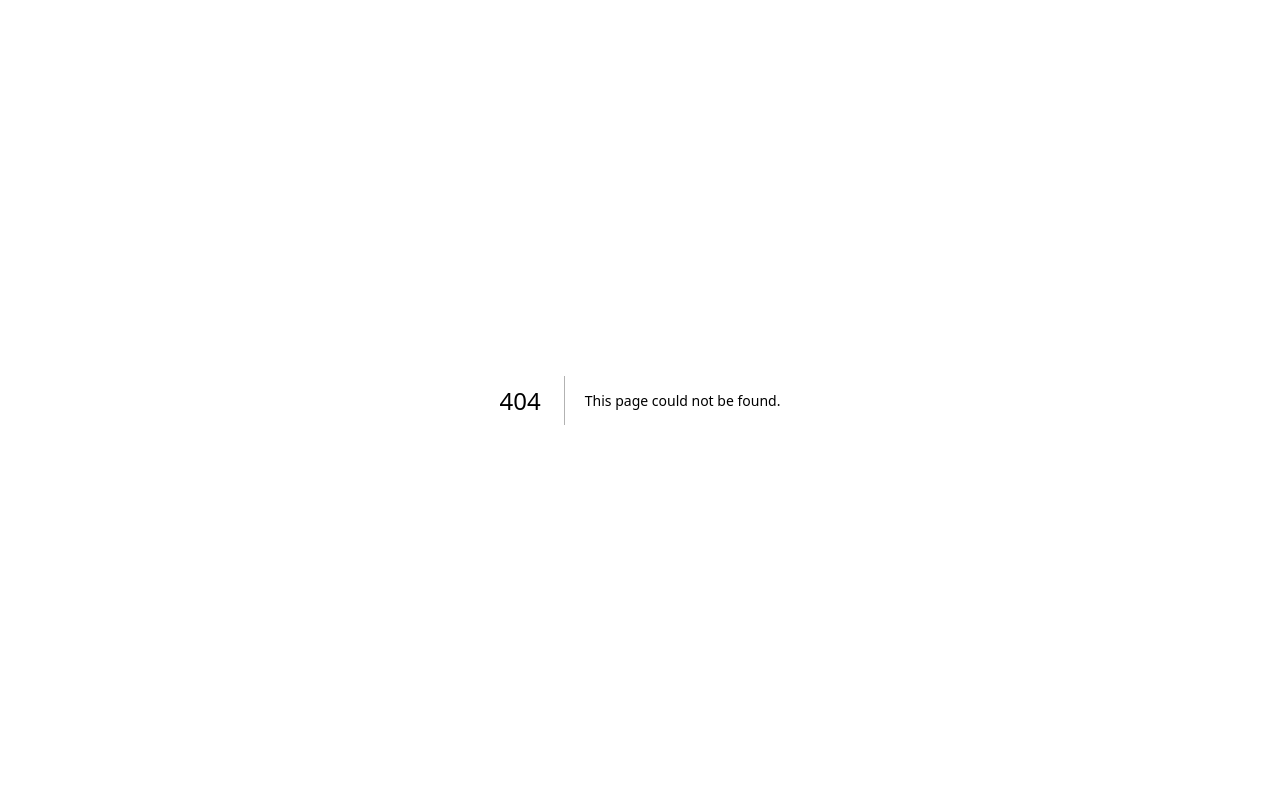
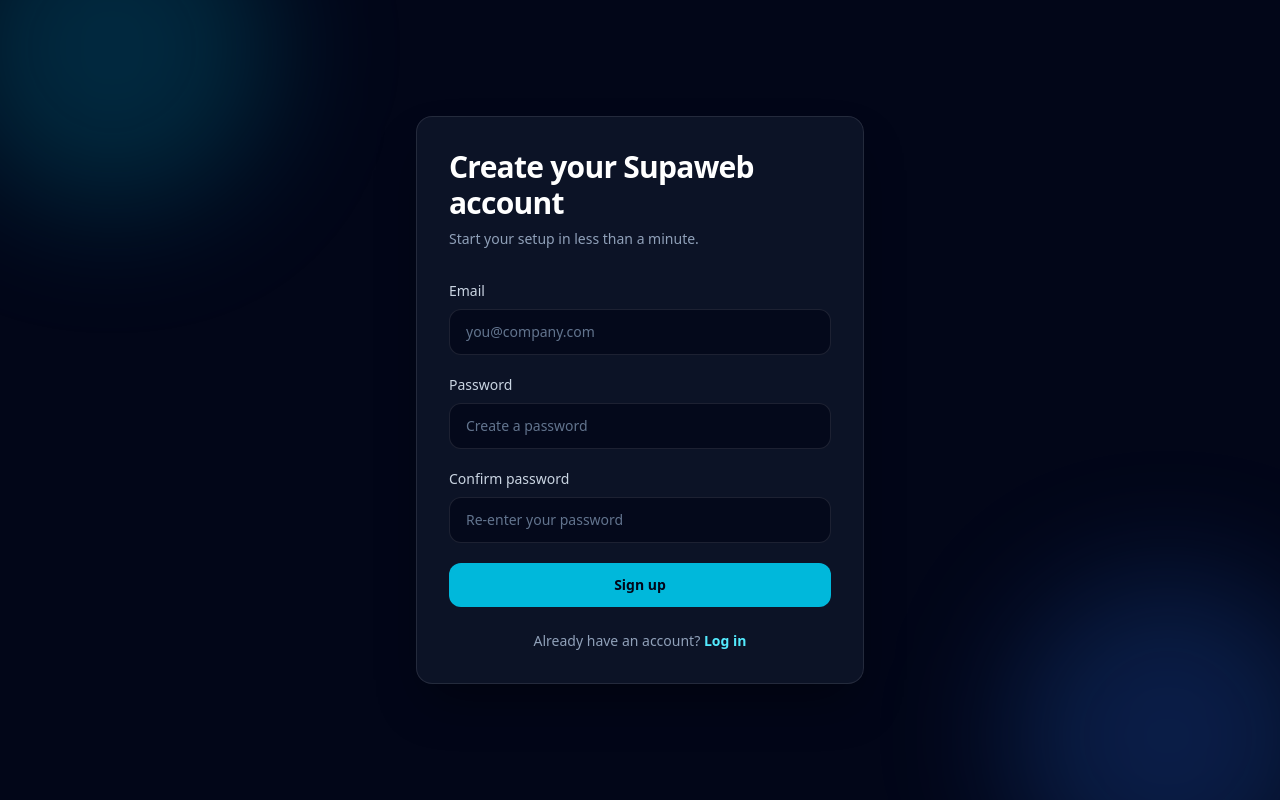
Before and after one commit to ahmed1medhat/supaweb-web, a Next.js app: page /signup in a window 1280 px wide. Before the commit this address had no page. Built offline with nearby package versions, Linux system fonts and the light colour scheme.

Commit message:
Added signup page

```diff
--- /dev/null
+++ b/app/signup/page.tsx
@@ -0,0 +1,131 @@
+"use client";
+
+import Link from "next/link";
+import { useRouter } from "next/navigation";
+import { FormEvent, useState } from "react";
+import { createClient } from "@/utils/supabase/client";
+
+export default function SignupPage() {
+  const router = useRouter();
+
+  const [email, setEmail] = useState("");
+  const [password, setPassword] = useState("");
+  const [confirmPassword, setConfirmPassword] = useState("");
+  const [isLoading, setIsLoading] = useState(false);
+  const [errorMessage, setErrorMessage] = useState("");
+
+  const handleSubmit = async (event: FormEvent<HTMLFormElement>) => {
+    event.preventDefault();
+    setErrorMessage("");
+
+    if (password !== confirmPassword) {
+      setErrorMessage("Passwords do not match");
+      return;
+    }
+
+    setIsLoading(true);
+
+    try {
+      const supabase = createClient();
+      const { error } = await supabase.auth.signUp({
+        email,
+        password,
+      });
+
+      setIsLoading(false);
+
+      if (error) {
+        setErrorMessage(error.message || "Unable to create account. Please try again.");
+        return;
+      }
+
+      router.push("/select-plan");
+    } catch {
+      setIsLoading(false);
+      setErrorMessage("Unable to create account. Please try again.");
+    }
+  };
+
+  return (
+    <main className="relative flex min-h-screen items-center justify-center overflow-hidden bg-slate-950 px-4 text-slate-100">
+      <div className="pointer-events-none absolute -top-28 -left-12 h-80 w-80 rounded-full bg-cyan-500/20 blur-3xl" />
+      <div className="pointer-events-none absolute -right-12 -bottom-24 h-80 w-80 rounded-full bg-blue-500/20 blur-3xl" />
+
+      <div className="relative w-full max-w-md rounded-2xl border border-white/10 bg-slate-900/80 p-8 shadow-2xl shadow-black/40 backdrop-blur-xl">
+        <h1 className="text-3xl font-bold tracking-tight text-white">Create your Supaweb account</h1>
+        <p className="mt-2 text-sm text-slate-400">Start your setup in less than a minute.</p>
+
+        <form onSubmit={handleSubmit} className="mt-8 space-y-5">
+          <div>
+            <label htmlFor="email" className="mb-2 block text-sm font-medium text-slate-300">
+              Email
+            </label>
+            <input
+              id="email"
+              type="email"
+              value={email}
+              onChange={(event) => setEmail(event.target.value)}
+              required
+              autoComplete="email"
+              className="w-full rounded-xl border border-white/10 bg-slate-950/70 px-4 py-3 text-sm text-white outline-none ring-cyan-400/60 transition placeholder:text-slate-500 focus:border-cyan-400/50 focus:ring-2"
+              placeholder="you@company.com"
+            />
+          </div>
+
+          <div>
+            <label htmlFor="password" className="mb-2 block text-sm font-medium text-slate-300">
+              Password
+            </label>
+            <input
+              id="password"
+              type="password"
+              value={password}
+              onChange={(event) => setPassword(event.target.value)}
+              required
+              autoComplete="new-password"
+              className="w-full rounded-xl border border-white/10 bg-slate-950/70 px-4 py-3 text-sm text-white outline-none ring-cyan-400/60 transition placeholder:text-slate-500 focus:border-cyan-400/50 focus:ring-2"
+              placeholder="Create a password"
+            />
+          </div>
+
+          <div>
+            <label htmlFor="confirm-password" className="mb-2 block text-sm font-medium text-slate-300">
+              Confirm password
+            </label>
+            <input
+              id="confirm-password"
+              type="password"
+              value={confirmPassword}
+              onChange={(event) => setConfirmPassword(event.target.value)}
+              required
+              autoComplete="new-password"
+              className="w-full rounded-xl border border-white/10 bg-slate-950/70 px-4 py-3 text-sm text-white outline-none ring-cyan-400/60 transition placeholder:text-slate-500 focus:border-cyan-400/50 focus:ring-2"
+              placeholder="Re-enter your password"
+            />
+          </div>
+
+          {errorMessage ? (
+            <p className="rounded-lg border border-red-400/40 bg-red-500/10 px-3 py-2 text-sm font-medium text-red-300">
+              {errorMessage}
+            </p>
+          ) : null}
+
+          <button
+            type="submit"
+            disabled={isLoading}
+            className="w-full rounded-xl bg-cyan-500 px-4 py-3 text-sm font-semibold text-slate-950 transition hover:bg-cyan-400 disabled:cursor-not-allowed disabled:opacity-60"
+          >
+            {isLoading ? "Creating account..." : "Sign up"}
+          </button>
+        </form>
+
+        <p className="mt-6 text-center text-sm text-slate-400">
+          Already have an account?{" "}
+          <Link href="/login" className="font-semibold text-cyan-300 transition hover:text-cyan-200">
+            Log in
+          </Link>
+        </p>
+      </div>
+    </main>
+  );
+}
```
